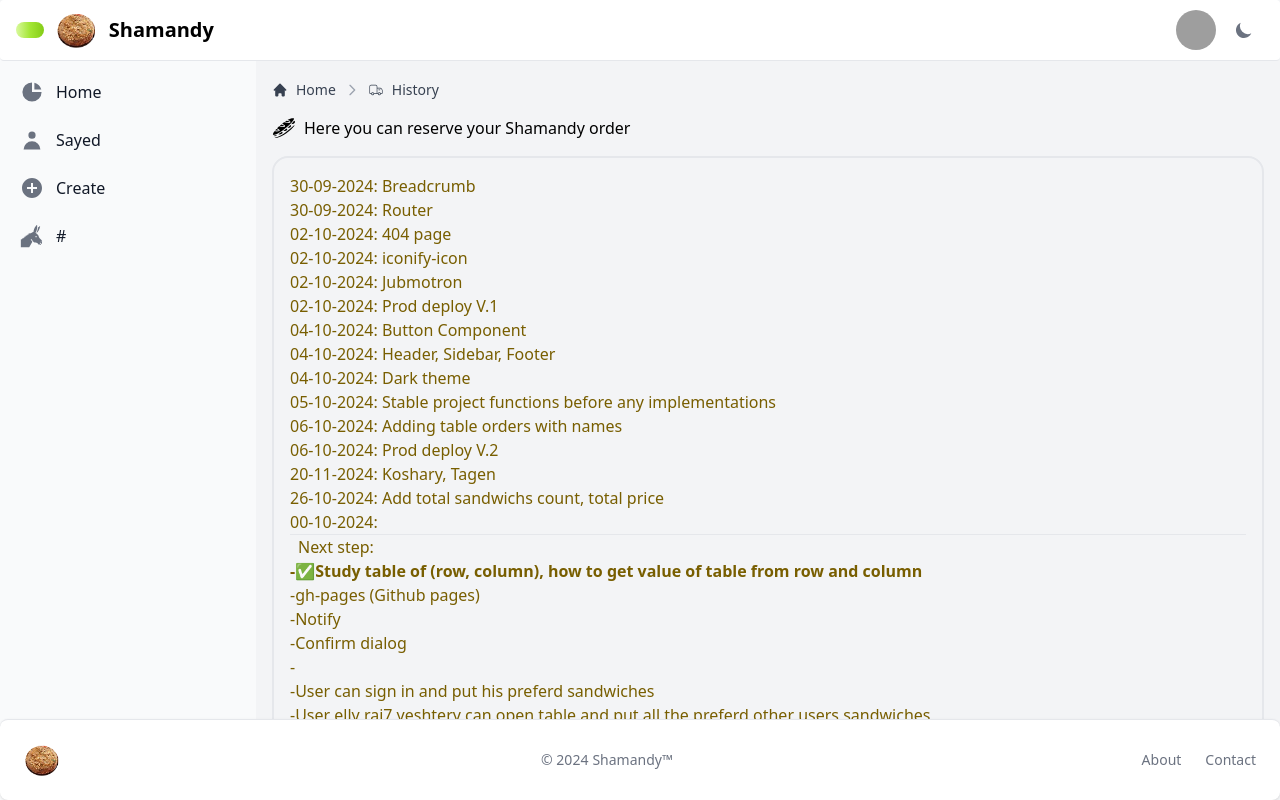
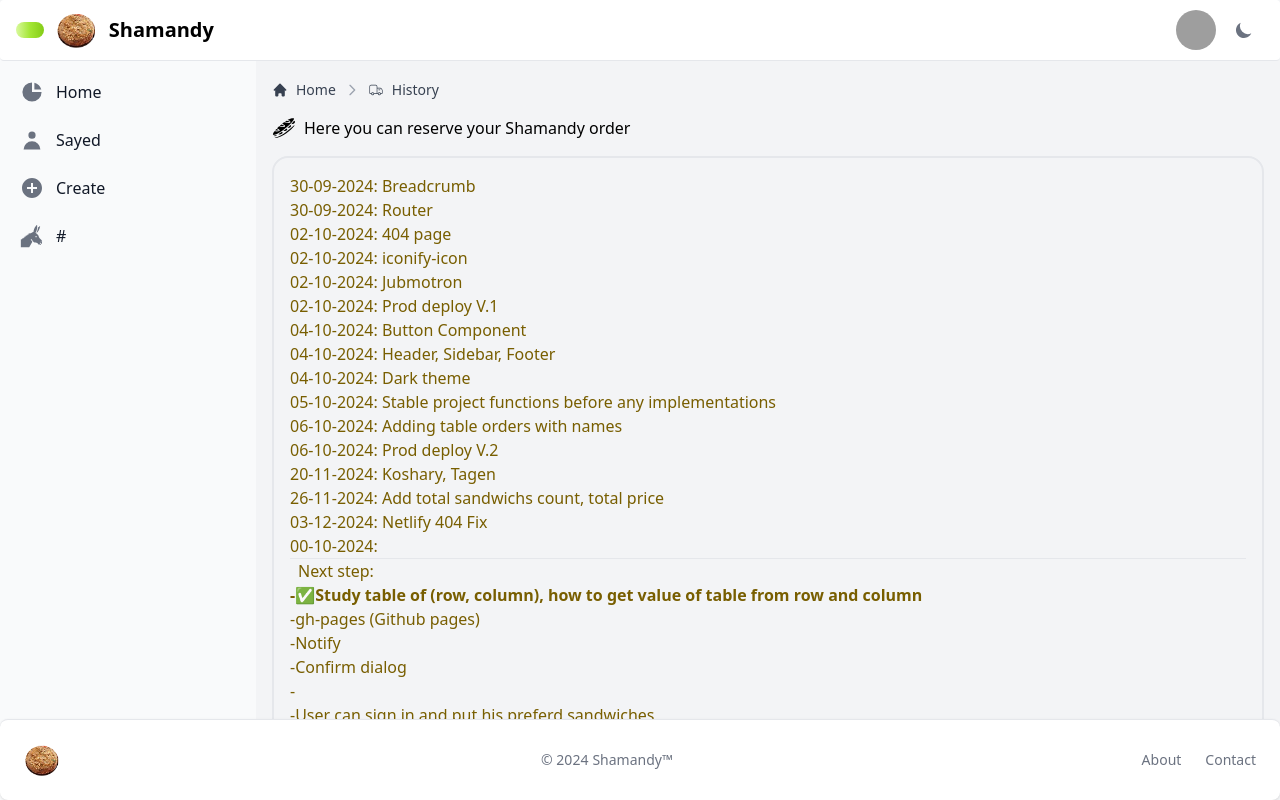
Before and after one commit to George-Nabil-Aziz/Shamandy, a React (Vite) app: page /history in a window 1280 px wide. Built offline with nearby package versions, Linux system fonts and the light colour scheme; grey boxes are pictures that could not be loaded.

Commit message:
Netlify 404 Fix

```diff
--- a/src/pages/history.jsx
+++ b/src/pages/history.jsx
@@ -16,7 +16,8 @@
       <p>06-10-2024: Adding table orders with names</p>
       <p>06-10-2024: Prod deploy V.2</p>
       <p>20-11-2024: Koshary, Tagen</p>
-      <p>26-10-2024: Add total sandwichs count, total price</p>
+      <p>26-11-2024: Add total sandwichs count, total price</p>
+      <p>03-12-2024: Netlify 404 Fix</p>
       <p>00-10-2024: </p>
       <p></p>
 
```
Also changed, not shown: 1 other file (tests, documents, lock files or other folders).
